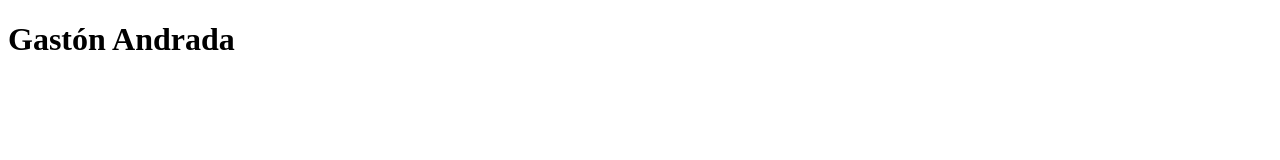
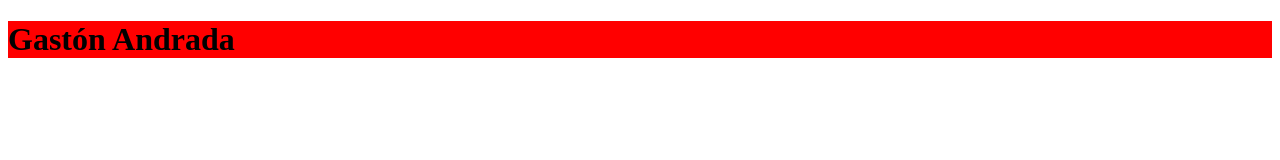
Before and after one commit to GastonAnd/GastonAnd.github.io, a plain HTML site: page index.html in a window 1280 px wide. Drawn offline with Linux system fonts and the light colour scheme.

Commit message:
Correccion - Closes #1

```diff
--- a/index.html
+++ b/index.html
@@ -3,9 +3,11 @@
   <head>
     <meta charset="UTF-8" />
     <meta name="viewport" content="width=device-width, initial-scale=1.0" />
-    <title>Document</title>
+    <link rel="stylesheet" type="text/css" href="styles.css" />
+
+    <title>Index</title>
   </head>
   <body>
-    <h1>Gastón Andrada</h1>
+    <h1 class="name">Gastón Andrada</h1>
   </body>
 </html>
--- /dev/null
+++ b/styles.css
@@ -0,0 +1,4 @@
+.name{
+  background-color: red;
+
+}
```
